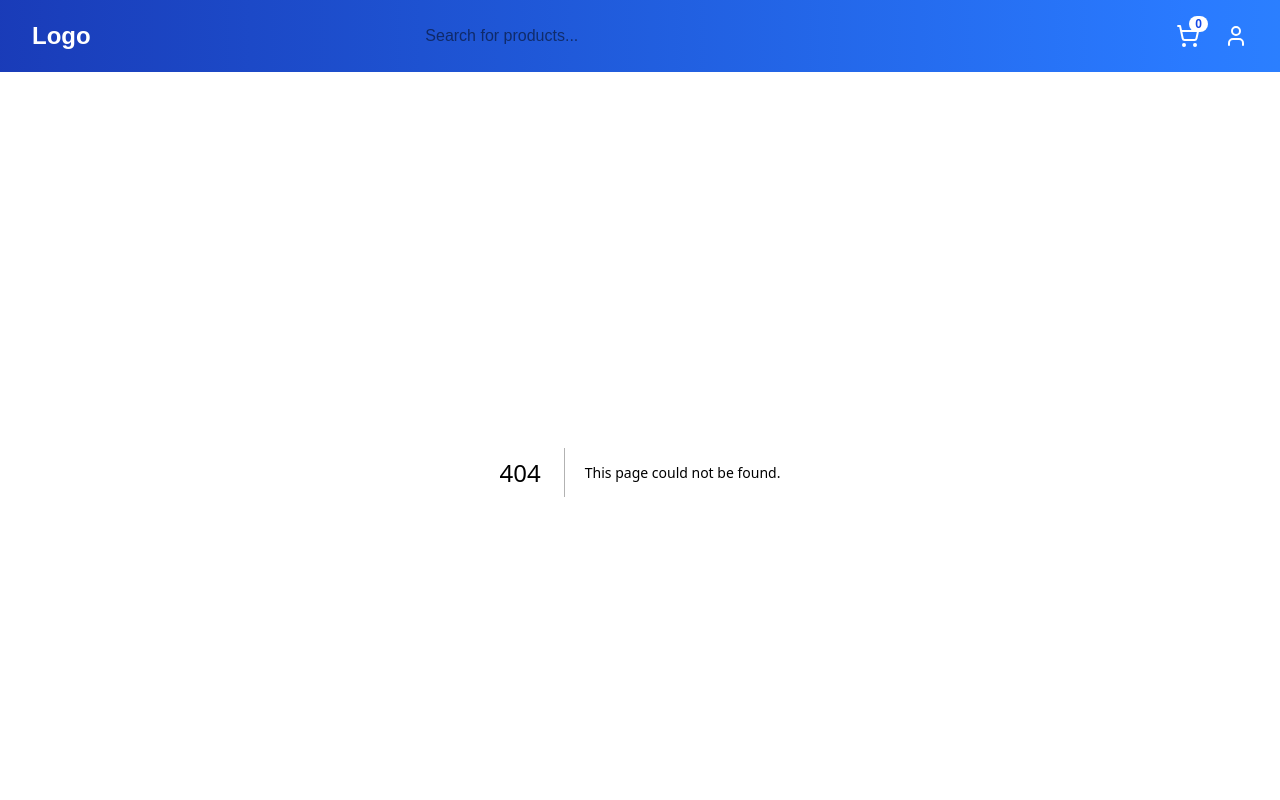
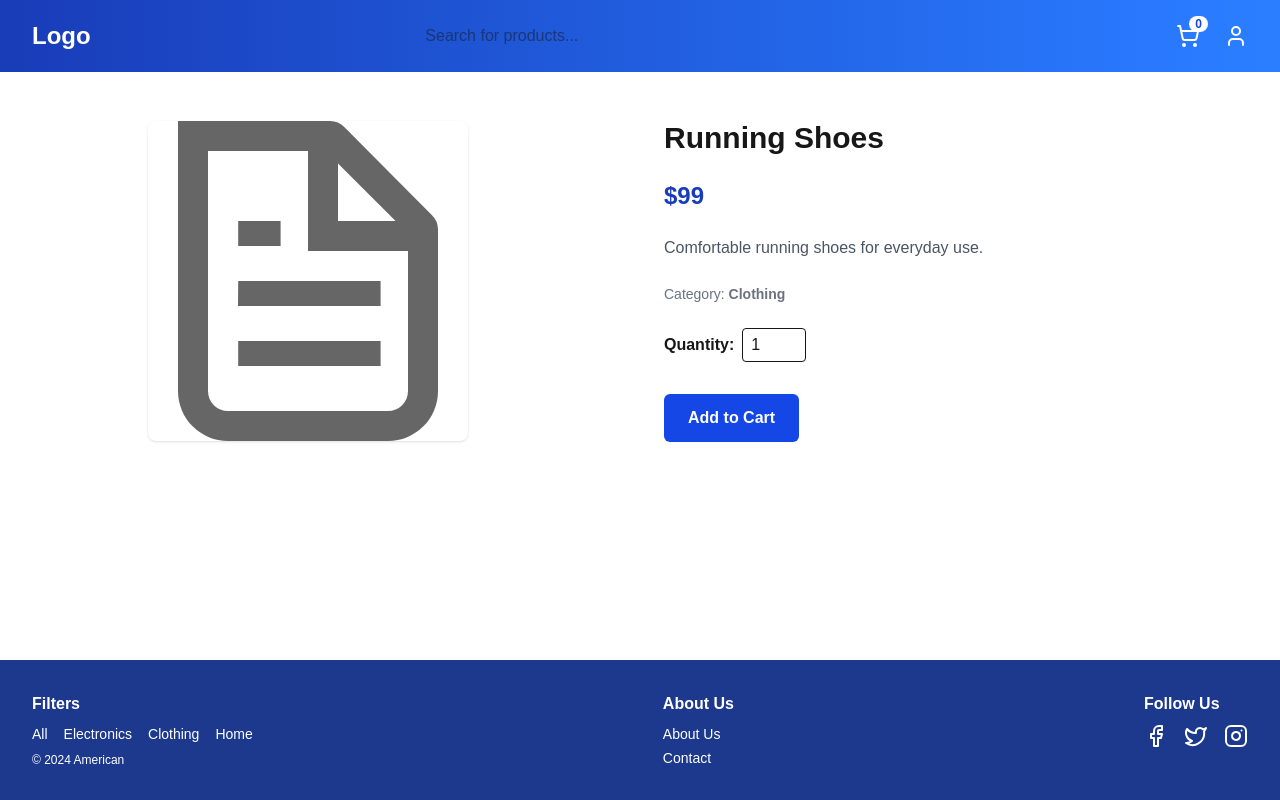
Before and after one commit to mohitngi/assignment-whatbytes, a Next.js app: page /product/1 in a window 1280 px wide. Before the commit this address had no page. Shown: the top 800 px of the page. Built offline with nearby package versions, Linux system fonts and the light colour scheme.

Commit message:
feat: add dynamic product detail page with quantity selector

```diff
--- /dev/null
+++ b/src/app/product/[id]/page.tsx
@@ -0,0 +1,43 @@
+import { products } from '../../../data/products';
+import { notFound } from 'next/navigation';
+import { useState } from 'react';
+
+export default function ProductDetail({ params }: { params: { id: string } }) {
+  const product = products.find((p) => p.id === params.id);
+  const [quantity, setQuantity] = useState(1);
+
+  if (!product) return (
+    <div className="flex flex-col items-center justify-center min-h-[60vh]">
+      <h1 className="text-2xl font-bold mb-4">Product Not Found</h1>
+      <p className="text-gray-500">Sorry, we couldn't find that product.</p>
+    </div>
+  );
+
+  return (
+    <div className="flex flex-col md:flex-row gap-12 py-12">
+      {/* Image Section */}
+      <div className="flex-1 flex items-center justify-center">
+        <img src={product.image} alt={product.title} className="w-80 h-80 object-contain rounded-lg bg-white shadow" />
+      </div>
+      {/* Details Section */}
+      <div className="flex-1 flex flex-col gap-4">
+        <h1 className="text-3xl font-bold mb-2">{product.title}</h1>
+        <div className="text-blue-800 text-2xl font-bold mb-2">${product.price}</div>
+        <div className="text-gray-600 mb-2">{product.description}</div>
+        <div className="text-sm text-gray-500 mb-2">Category: <span className="font-semibold">{product.category}</span></div>
+        {/* Quantity Selector */}
+        <div className="flex items-center gap-2 mb-4">
+          <span className="font-semibold">Quantity:</span>
+          <input
+            type="number"
+            min={1}
+            value={quantity}
+            onChange={e => setQuantity(Number(e.target.value))}
+            className="w-16 px-2 py-1 border rounded"
+          />
+        </div>
+        <button className="bg-blue-700 text-white rounded-md px-6 py-3 font-semibold hover:bg-blue-800 transition w-fit">Add to Cart</button>
+      </div>
+    </div>
+  );
+}
```
